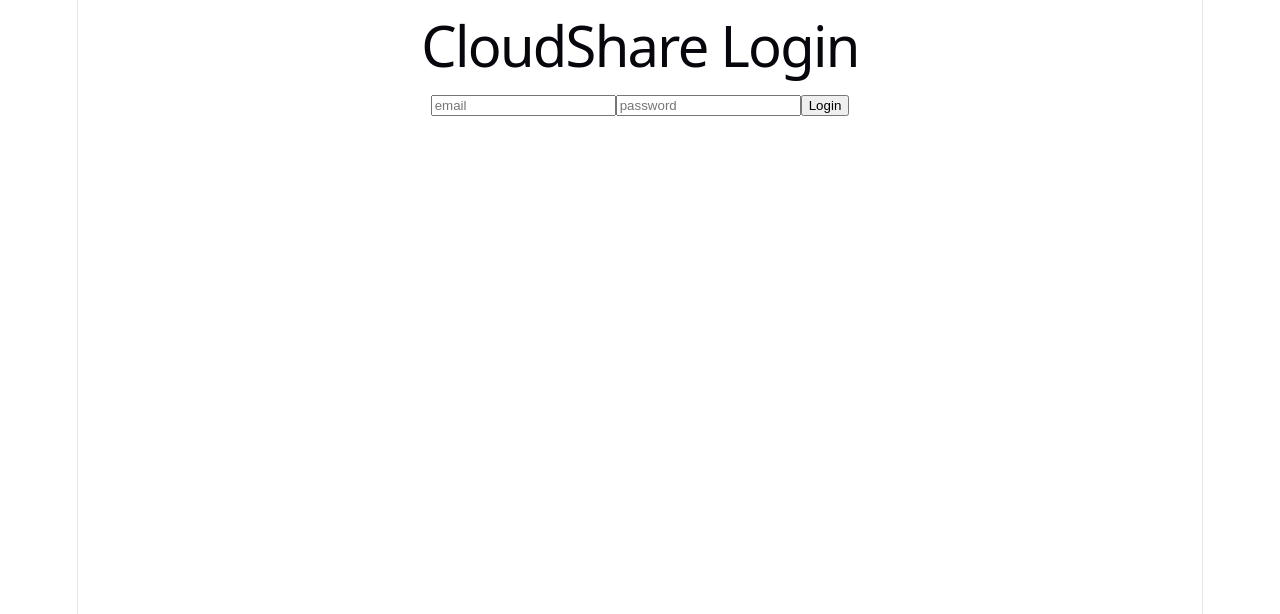
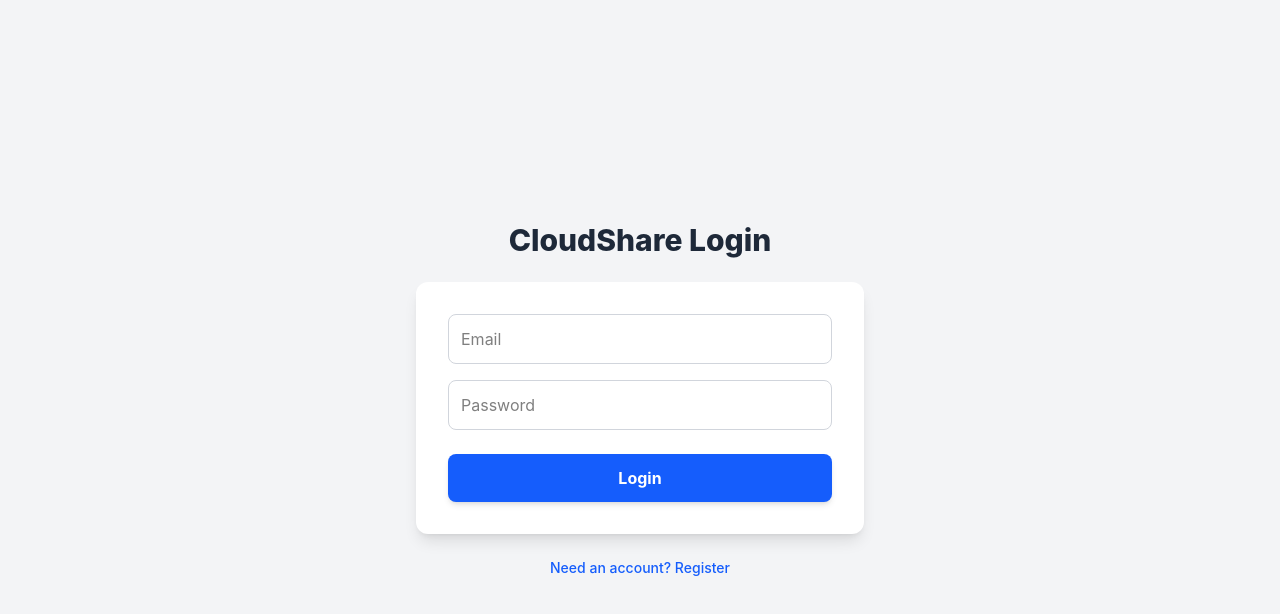
Before and after one commit to krrish-2006/pern-cloudshare, a React (Vite) app in the folder client/: page / in a window 1280 px wide. Shown: the top 614 px of the page. Built offline with nearby package versions, Linux system fonts and the light colour scheme.

Commit message:
Frontend UI complete and styled

```diff
--- a/client/package.json
+++ b/client/package.json
@@ -15,6 +15,7 @@
   },
   "devDependencies": {
     "@eslint/js": "^10.0.1",
+    "@tailwindcss/vite": "^4.3.5",
     "@types/react": "^19.3.0",
     "@types/react-dom": "^19.3.0",
     "@vitejs/plugin-react": "^6.1.2",
--- a/client/src/App.jsx
+++ b/client/src/App.jsx
@@ -4,45 +4,85 @@ import Gallery from "./components/Gallery";
 export default function App() {
   const [email, setEmail] = useState("");
   const [password, setPassword] = useState("");
+  const [username, setUsername] = useState("");
+  const [isLogin, setIsLogin] = useState(true);
   const [token, setToken] = useState(localStorage.getItem("token") || null);
+
   async function handleSubmit(e) {
     e.preventDefault();
-    const response = await fetch("http://localhost:5000/api/auth/login", {
-      method: "POST",
-      headers: {
-        "Content-Type": "application/json",
+    const response = await fetch(
+      `http://localhost:5000/api/auth/${isLogin ? "login" : "register"}`,
+      {
+        method: "POST",
+        headers: { "Content-Type": "application/json" },
+        body: JSON.stringify({ email, password, username }),
       },
-      body: JSON.stringify({ email, password }),
-    });
+    );
     const data = await response.json();
     if (response.ok) {
-      localStorage.setItem("token", data.token);
-      setToken(data.token);
+      if (isLogin) {
+        localStorage.setItem("token", data.token);
+        setToken(data.token);
+      } else {
+        alert("Registration successful! Please log in.");
+        setIsLogin(true);
+      }
     } else {
-      console.error(data.error);
+      alert(data.error);
     }
   }
-  if (token) {
-    return <Gallery setToken={setToken} />;
-  }
+
+  if (token) return <Gallery setToken={setToken} />;
+
   return (
-    <div className="min-h-screen bg-gray-100 flex items-center justify-center flex-col">
-      <h1 className="text-2xl font-bold">CloudShare Login</h1>
-      <form onSubmit={handleSubmit}>
+    <div className="min-h-screen bg-gray-100 flex flex-col items-center justify-center p-4">
+      <h1 className="text-3xl font-extrabold text-gray-800 mb-2">
+        {isLogin ? "CloudShare Login" : "CloudShare Register"}
+      </h1>
+
+      <form
+        onSubmit={handleSubmit}
+        className="bg-white p-8 rounded-xl shadow-lg w-full max-w-md flex flex-col gap-4 mt-4"
+      >
+        {!isLogin && (
+          <input
+            type="text"
+            placeholder="Username"
+            value={username}
+            onChange={(e) => setUsername(e.target.value)}
+            className="border border-gray-300 p-3 rounded-lg outline-none focus:ring-2 focus:ring-blue-500 transition"
+          />
+        )}
         <input
           type="text"
-          placeholder="email"
+          placeholder="Email"
           value={email}
           onChange={(e) => setEmail(e.target.value)}
+          className="border border-gray-300 p-3 rounded-lg outline-none focus:ring-2 focus:ring-blue-500 transition"
         />
         <input
           type="password"
-          placeholder="password"
+          placeholder="Password"
           value={password}
           onChange={(e) => setPassword(e.target.value)}
+          className="border border-gray-300 p-3 rounded-lg outline-none focus:ring-2 focus:ring-blue-500 transition"
         />
-        <button type="submit">Login</button>
+        <button
+          type="submit"
+          className="bg-blue-600 text-white p-3 rounded-lg font-bold hover:bg-blue-700 transition shadow-md mt-2"
+        >
+          {isLogin ? "Login" : "Register"}
+        </button>
       </form>
+
+      <button
+        onClick={() => setIsLogin(!isLogin)}
+        className="mt-6 text-sm text-blue-600 hover:underline font-medium"
+      >
+        {isLogin
+          ? "Need an account? Register"
+          : "Already have an account? Login"}
+      </button>
     </div>
   );
 }
--- a/client/src/components/Gallery.jsx
+++ b/client/src/components/Gallery.jsx
@@ -1,4 +1,5 @@
 import { useState, useEffect } from "react";
+
 export default function Gallery({ setToken }) {
   const [files, setFiles] = useState([]);
   const [file, setFile] = useState(null);
@@ -9,12 +10,10 @@ export default function Gallery({ setToken }) {
       headers: { Authorization: `Bearer ${token}` },
     });
     if (!response.ok) {
-      // If token is bad, log them out
       localStorage.removeItem("token");
       setToken(null);
       return;
     }
-
     const data = await response.json();
     setFiles(data);
   };
@@ -27,6 +26,7 @@ export default function Gallery({ setToken }) {
     localStorage.removeItem("token");
     setToken(null);
   };
+
   async function handleDelete(id) {
     const token = localStorage.getItem("token");
     const response = await fetch(`http://localhost:5000/api/files/${id}`, {
@@ -39,6 +39,7 @@ export default function Gallery({ setToken }) {
   }
 
   async function handleUpload() {
+    if (!file) return;
     const token = localStorage.getItem("token");
     const formData = new FormData();
     formData.append("file", file);
@@ -49,22 +50,75 @@ export default function Gallery({ setToken }) {
     });
     if (response.ok) {
       fetchFiles();
+      setFile(null); // Reset input
     }
   }
 
   return (
-    <div>
-      <h2>My Gallery</h2>
-      <input type="file" onChange={(e) => setFile(e.target.files[0])} />
-      <button onClick={handleUpload}>Upload</button>
-      {files.map((file) => (
-        <div key={file.id}>
-          <img src={file.url} />
-          <button onClick={() => handleDelete(file.id)}>Delete</button>{" "}
-          <p>{file.original_name}</p>
+    <div className="min-h-screen bg-gray-50 p-6 md:p-12">
+      <div className="max-w-6xl mx-auto">
+        {/* Header */}
+        <div className="flex justify-between items-center mb-8">
+          <h1 className="text-3xl font-extrabold text-gray-800">
+            My Cloud Gallery
+          </h1>
+          <button
+            onClick={handleLogout}
+            className="bg-red-500 text-white px-5 py-2 rounded-lg font-semibold hover:bg-red-600 transition shadow-sm"
+          >
+            Logout
+          </button>
         </div>
-      ))}
-      <button onClick={handleLogout}>Logout</button>
+
+        {/* Upload Section */}
+        <div className="bg-white p-6 rounded-xl shadow-md mb-8 flex flex-col sm:flex-row items-center gap-4 border border-gray-100">
+          <input
+            type="file"
+            onChange={(e) => setFile(e.target.files[0])}
+            className="w-full text-sm text-gray-500 file:mr-4 file:py-2 file:px-4 file:rounded-lg file:border-0 file:text-sm file:font-semibold file:bg-blue-50 file:text-blue-700 hover:file:bg-blue-100"
+          />
+          <button
+            onClick={handleUpload}
+            disabled={!file}
+            className="w-full sm:w-auto bg-blue-600 text-white px-6 py-2 rounded-lg font-bold hover:bg-blue-700 transition shadow-md disabled:opacity-50 disabled:cursor-not-allowed"
+          >
+            Upload File
+          </button>
+        </div>
+
+        {/* Gallery Grid */}
+        {files.length === 0 ? (
+          <p className="text-center text-gray-500 mt-10">
+            No files uploaded yet.
+          </p>
+        ) : (
+          <div className="grid grid-cols-1 sm:grid-cols-2 md:grid-cols-3 lg:grid-cols-4 gap-6">
+            {files.map((f) => (
+              <div
+                key={f.id}
+                className="bg-white rounded-xl shadow-md overflow-hidden flex flex-col border border-gray-100"
+              >
+                <img
+                  src={f.url}
+                  alt={f.original_name}
+                  className="w-full h-48 object-cover bg-gray-200"
+                />
+                <div className="p-4 flex flex-col flex-grow justify-between">
+                  <p className="text-sm text-gray-700 font-medium truncate mb-4">
+                    {f.original_name}
+                  </p>
+                  <button
+                    onClick={() => handleDelete(f.id)}
+                    className="text-red-500 text-sm font-semibold hover:underline text-left"
+                  >
+                    Delete File
+                  </button>
+                </div>
+              </div>
+            ))}
+          </div>
+        )}
+      </div>
     </div>
   );
 }
--- a/client/src/index.css
+++ b/client/src/index.css
@@ -1,111 +1 @@
-:root {
-  --text: #6b6375;
-  --text-h: #08060d;
-  --bg: #fff;
-  --border: #e5e4e7;
-  --code-bg: #f4f3ec;
-  --accent: #aa3bff;
-  --accent-bg: rgba(170, 59, 255, 0.1);
-  --accent-border: rgba(170, 59, 255, 0.5);
-  --social-bg: rgba(244, 243, 236, 0.5);
-  --shadow:
-    rgba(0, 0, 0, 0.1) 0 10px 15px -3px, rgba(0, 0, 0, 0.05) 0 4px 6px -2px;
-
-  --sans: system-ui, 'Segoe UI', Roboto, sans-serif;
-  --heading: system-ui, 'Segoe UI', Roboto, sans-serif;
-  --mono: ui-monospace, Consolas, monospace;
-
-  font: 18px/145% var(--sans);
-  letter-spacing: 0.18px;
-  color-scheme: light dark;
-  color: var(--text);
-  background: var(--bg);
-  font-synthesis: none;
-  text-rendering: optimizeLegibility;
-  -webkit-font-smoothing: antialiased;
-  -moz-osx-font-smoothing: grayscale;
-
-  @media (max-width: 1024px) {
-    font-size: 16px;
-  }
-}
-
-@media (prefers-color-scheme: dark) {
-  :root {
-    --text: #9ca3af;
-    --text-h: #f3f4f6;
-    --bg: #16171d;
-    --border: #2e303a;
-    --code-bg: #1f2028;
-    --accent: #c084fc;
-    --accent-bg: rgba(192, 132, 252, 0.15);
-    --accent-border: rgba(192, 132, 252, 0.5);
-    --social-bg: rgba(47, 48, 58, 0.5);
-    --shadow:
-      rgba(0, 0, 0, 0.4) 0 10px 15px -3px, rgba(0, 0, 0, 0.25) 0 4px 6px -2px;
-  }
-
-  #social .button-icon {
-    filter: invert(1) brightness(2);
-  }
-}
-
-body {
-  margin: 0;
-}
-
-#root {
-  width: 1126px;
-  max-width: 100%;
-  margin: 0 auto;
-  text-align: center;
-  border-inline: 1px solid var(--border);
-  min-height: 100svh;
-  display: flex;
-  flex-direction: column;
-  box-sizing: border-box;
-}
-
-h1,
-h2 {
-  font-family: var(--heading);
-  font-weight: 500;
-  color: var(--text-h);
-}
-
-h1 {
-  font-size: 56px;
-  letter-spacing: -1.68px;
-  margin: 32px 0;
-  @media (max-width: 1024px) {
-    font-size: 36px;
-    margin: 20px 0;
-  }
-}
-h2 {
-  font-size: 24px;
-  line-height: 118%;
-  letter-spacing: -0.24px;
-  margin: 0 0 8px;
-  @media (max-width: 1024px) {
-    font-size: 20px;
-  }
-}
-p {
-  margin: 0;
-}
-
-code,
-.counter {
-  font-family: var(--mono);
-  display: inline-flex;
-  border-radius: 4px;
-  color: var(--text-h);
-}
-
-code {
-  font-size: 15px;
-  line-height: 135%;
-  padding: 4px 8px;
-  background: var(--code-bg);
-}
+@import "tailwindcss";
--- a/client/vite.config.js
+++ b/client/vite.config.js
@@ -1,7 +1,7 @@
-import react from '@vitejs/plugin-react'
-import { defineConfig } from 'vite'
+import { defineConfig } from "vite";
+import react from "@vitejs/plugin-react";
+import tailwindcss from "@tailwindcss/vite"; // Add this line
 
-// https://vite.dev/config/
 export default defineConfig({
-  plugins: [react()],
-})
+  plugins: [react(), tailwindcss()], // Add tailwindcss() here
+});
```
Also changed, not shown: client/src/App.css (+1 -184 lines), 1 other file (tests, documents, lock files or other folders).
